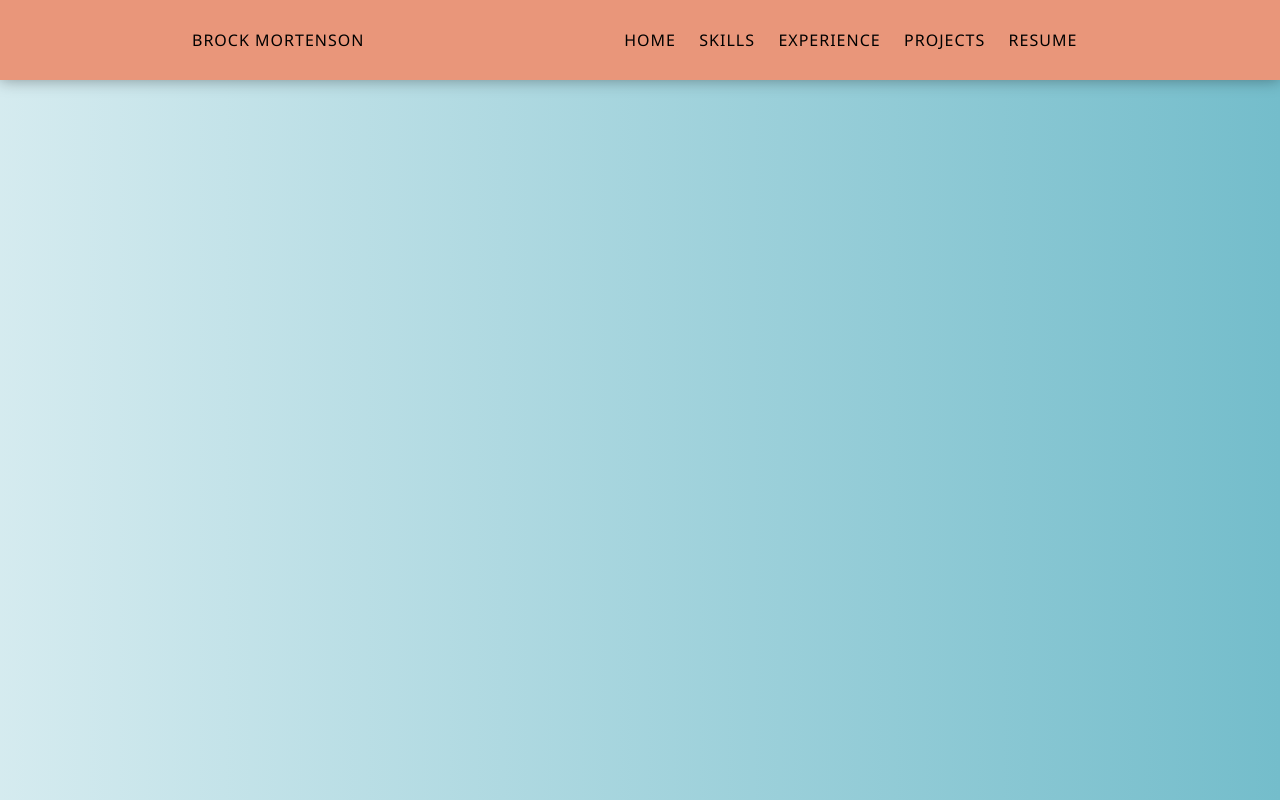
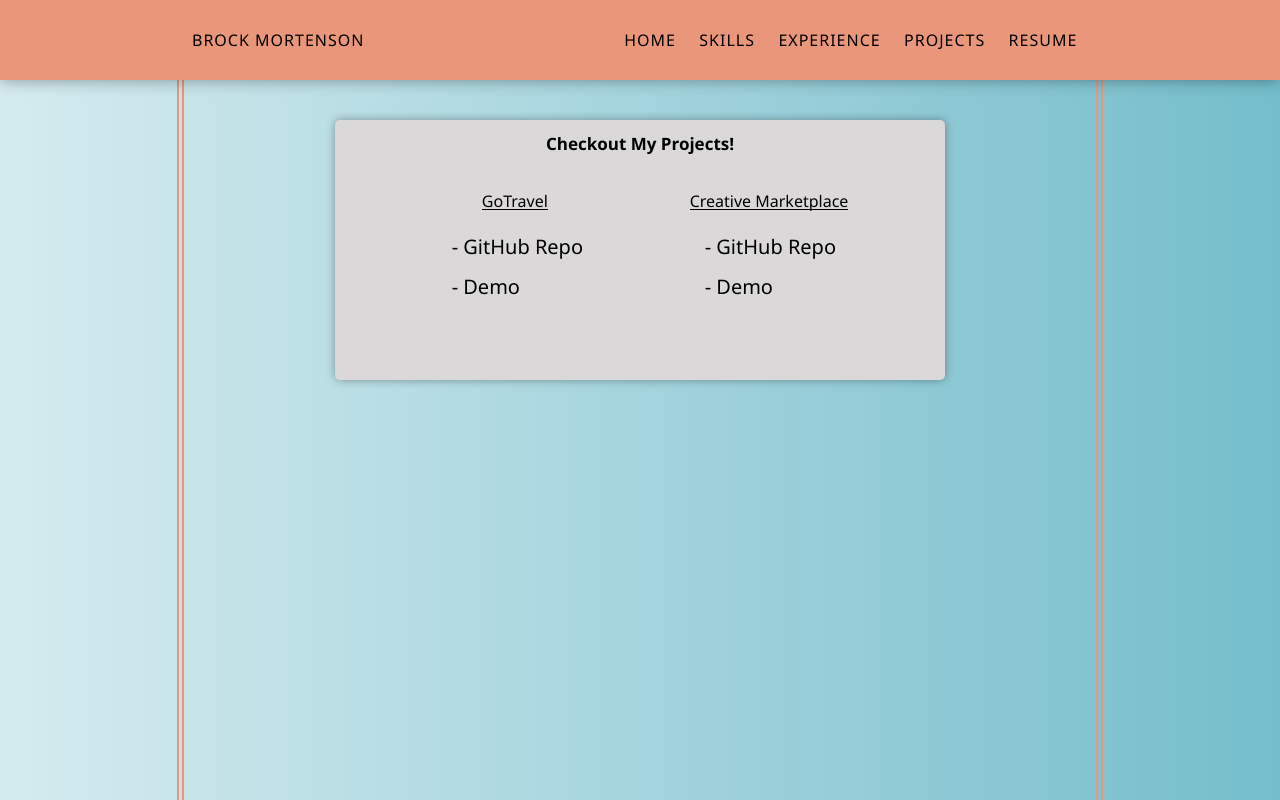
Before and after one commit to brockmortenson/my-website, a React (Create React App) app: page /#/Projects in a window 1280 px wide. Built offline with nearby package versions, Linux system fonts and the light colour scheme.

Commit message:
added projects to projects route. Did some styling for those. Added github and linkedin links on home page and an about me section along with some styling.

```diff
--- a/src/Components/Header.js
+++ b/src/Components/Header.js
@@ -9,7 +9,7 @@ function Header() {
                 <Link to='/' style={{ textDecoration: 'none', color: 'black' }}><p>HOME</p></Link>
                 <Link style={{ textDecoration: 'none', color: 'black' }}><p>SKILLS</p></Link>
                 <Link style={{ textDecoration: 'none', color: 'black' }}><p>EXPERIENCE</p></Link>
-                <Link style={{ textDecoration: 'none', color: 'black' }}><p>PROJECTS</p></Link>
+                <Link to='/Projects' style={{ textDecoration: 'none', color: 'black' }}><p>PROJECTS</p></Link>
                 <Link to='/Resume' style={{ textDecoration: 'none', color: 'black' }}><p>RESUME</p></Link>
             </nav>
         </div>
--- a/src/Components/Landing.js
+++ b/src/Components/Landing.js
@@ -4,8 +4,28 @@ function Landing() {
     return (
         <div className='Main'>
             <div className='main-container'>
-                <img src='https://avatars.githubusercontent.com/u/78825072?v=4' alt='brock_photo' />
-                <p>hello</p>
+                <div className='about'>
+                    <section>
+                        <img id='profile-pic' src='https://avatars.githubusercontent.com/u/78825072?v=4' alt='brock_photo' />
+                        <div className='git-linked'>
+                            <a href='https://github.com/brockmortenson' target='_blank'>
+                                <img id='github' src='https://image.flaticon.com/icons/png/512/25/25231.png' />
+                            </a>
+                            <a href='https://www.linkedin.com/in/brock-mortenson-webdev/' target='_blank'>
+                                <img id='linkedin' src='https://pngimg.com/uploads/linkedIn/linkedIn_PNG32.png' />
+                            </a>
+                        </div>
+                    </section>
+                    <div className='biography'>
+                        <h1>About Me</h1>
+                        <p>I am a full-stack developer in Logan, Utah with a passion for computer science. In 2021, I attended an immersive coding bootcamp named Dev Mountain, where I trained in a full React.js stack for web development which included React, Node, Express, Redux, and PostgreSQL.</p>
+                    </div>
+                </div>
+                <div className='skills'>
+                    <article>
+                        <h2>Skills</h2>
+                    </article>
+                </div>
             </div>
         </div>
     )
--- /dev/null
+++ b/src/Components/Projects.js
@@ -0,0 +1,37 @@
+import '../styles/projects.css';
+
+function Projects() {
+    return (
+        <div className='Projects'>
+            <div className='projects-container'>
+                <div className='links-container'>
+                    <h2>Checkout My Projects!</h2>
+                    <article>
+                        <div className='project-name'>
+                            <span>
+                                <h3>GoTravel</h3>
+                            </span>
+                            <div>
+                                <a href='https://github.com/brockmortenson/travel-tours-app' target='_blank' style={{ textDecoration: 'none', color: 'black' }} >- GitHub Repo</a>
+                                <a href='https://gotravelproject.com/' target='_blank' style={{ textDecoration: 'none', color: 'black' }} >- Demo</a>
+                            </div>
+                        </div>
+                    </article>
+                    <article>
+                        <div className='project-name'>
+                            <span>
+                                <h3>Creative Marketplace</h3>
+                            </span>
+                            <div>
+                                <a href='https://github.com/etsy-pinterest-clone/etsy-pinterest-clone' target='_blank' style={{ textDecoration: 'none', color: 'black' }} >- GitHub Repo</a>
+                                <a href='https://creativemarketplace.net/' target='_blank' style={{ textDecoration: 'none', color: 'black' }} >- Demo</a>
+                            </div>
+                        </div>
+                    </article>
+                </div>
+            </div>
+        </div>
+    )
+}
+
+export default Projects;
--- a/src/Components/Resume.js
+++ b/src/Components/Resume.js
@@ -5,21 +5,6 @@ function Resume() {
     return (
         <div className='Resume'>
             <div className='resume-container'>
-                <div className='links-container'>
-                    <article>
-                        {/* <img id='github' src='https://image.flaticon.com/icons/png/512/25/25231.png' /> */}
-                        <div>
-                            <a href='https://github.com/brockmortenson/travel-tours-app' target='_blank' >- GoTravel GitHub Repo</a>
-                            <a href='https://gotravelproject.com/' target='_blank' >- GoTravel Demo</a>
-                        </div>
-                    </article>
-                    <article>
-                        <div>
-                            <a href='https://github.com/etsy-pinterest-clone/etsy-pinterest-clone' target='_blank' >- Creative Marketplace GitHub Repo</a>
-                            <a href='https://creativemarketplace.net/' target='_blank' >- Creative Marketplace Demo</a>
-                        </div>
-                    </article>
-                </div>
                 <img src={resume_webdev_scr} alt='brock_resume' />
             </div>
         </div>
--- a/src/routes.js
+++ b/src/routes.js
@@ -2,10 +2,12 @@ import React from 'react';
 import { Switch, Route } from 'react-router-dom';
 import Landing from './Components/Landing';
 import Resume from './Components/Resume';
+import Projects from './Components/Projects';
 
 export default (
     <Switch>
         <Route exact path='/' component={Landing} />
+        <Route path='/Projects' component={Projects} />
         <Route path='/Resume' component={Resume} />
     </Switch>
 )
--- a/src/styles/landing.css
+++ b/src/styles/landing.css
@@ -15,8 +15,67 @@
     border-right: 7px double darksalmon;
 }
 
-.main-container img {
+.about {
+    display: flex;
+    justify-content: space-evenly;
+}
+
+#profile-pic {
     width: 400px;
     height: 400px;
     border-radius: 50%;
 }
+
+.main-container section {
+    width: 400px;
+}
+
+.git-linked {
+    padding-top: 10px;
+    display: flex;
+    justify-content: center;
+}
+
+#github {
+    width: 40px;
+    height: 40px;
+    padding: 5px;
+    margin-right: 10px;
+    box-shadow: none;
+    border-radius: 50%;
+    cursor: pointer;
+}
+
+#linkedin {
+    width: 40px;
+    height: 40px;
+    padding: 5px;
+    margin-left: 10px;
+    box-shadow: none;
+    cursor: pointer
+}
+
+#github:hover {
+    filter: drop-shadow(2px 2px 2px #858585);
+}
+
+#linkedin:hover {
+    filter: drop-shadow(2px 2px 2px #858585);
+}
+
+.biography {
+    width: 500px;
+    margin-top: 100px;
+}
+
+.biography h1 {
+    text-align: center;
+    padding-bottom: 10px;
+    font-weight: 500;
+    font-size: 20px;
+}
+
+.skills {
+    width: 100%;
+    text-align: center;
+}
--- /dev/null
+++ b/src/styles/projects.css
@@ -0,0 +1,75 @@
+.Projects {
+    width: 100vw;
+    height: 100%;
+    display: flex;
+    justify-content: center;
+}
+
+.projects-container {
+    width: 65%;
+    height: 100%;
+    padding: 40px;
+    display: flex;
+    flex-direction: column;
+    align-items: center;
+    position: relative;
+    top: 80px;
+    border-left: 7px double darksalmon;
+    border-right: 7px double darksalmon;
+}
+
+.links-container {
+    width: 600px;
+    height: 250px;
+    display: flex;
+    justify-content: space-evenly;
+    flex-direction: row;
+    margin-bottom: 35px;
+    border-radius: 5px;
+    padding: 5px;
+    background-color: rgb(218, 216, 216);
+    box-shadow: 0px 0px 10px 0px rgba(0,0,0,0.35);
+}
+
+.links-container h2 {
+    position: absolute;
+    font-size: 17px;
+    font-weight: 700;
+    padding: 10px;
+}
+
+.links-container div {
+    display: flex;
+    flex-direction: column;
+    justify-content: space-evenly;
+    margin-left: 5px;
+}
+
+.links-container a {
+    font-size: 20px;
+    padding: 10px;
+}
+
+.links-container a:hover {
+    filter: drop-shadow(2px 2px 2px #585858);
+}
+
+.Projects article {
+    display: flex;
+    align-items: center;
+}
+
+.project-name {
+    height: 150px;
+}
+
+.project-name span {
+    display: flex;
+    justify-content: center;
+}
+
+.project-name h3 {
+    font-weight: 500;
+    display: table-cell;
+    border-bottom: 1px solid black;
+}
--- a/src/styles/resume.css
+++ b/src/styles/resume.css
@@ -14,8 +14,8 @@
     align-items: center;
     position: relative;
     top: 80px;
-    border-left: 5px double darksalmon;
-    border-right: 5px double darksalmon;
+    border-left: 7px double darksalmon;
+    border-right: 7px double darksalmon;
 }
 
 .resume-container img {
@@ -24,43 +24,6 @@
     position: relative;
     box-shadow: 0px 0px 15px 0px rgba(0,0,0,0.37);
     border-radius: 5px;
-}
-
-#github {
-    width: 30px;
-    height: 30px;
-    padding: 5px;
-    box-shadow: none;
-    border-radius: 50%;
-    border: 1px dotted black;
-}
-
-.resume-container article {
-    height: 50px;
-    display: flex;
-}
-
-.links-container div {
-    display: flex;
-    flex-direction: column;
-    justify-content: space-evenly;
-    margin-left: 5px;
-}
-
-.links-container a {
-    font-size: 15px;
-}
-
-.links-container {
-    width: 500px;
-    display: flex;
-    justify-content: space-evenly;
-    flex-direction: row;
-    /* border: 1px solid black; */
-    margin-bottom: 35px;
-    border-radius: 5px;
-    padding: 5px;
-    background-color: darksalmon;
 }
 
 @media (max-width: 1241px) {
```
